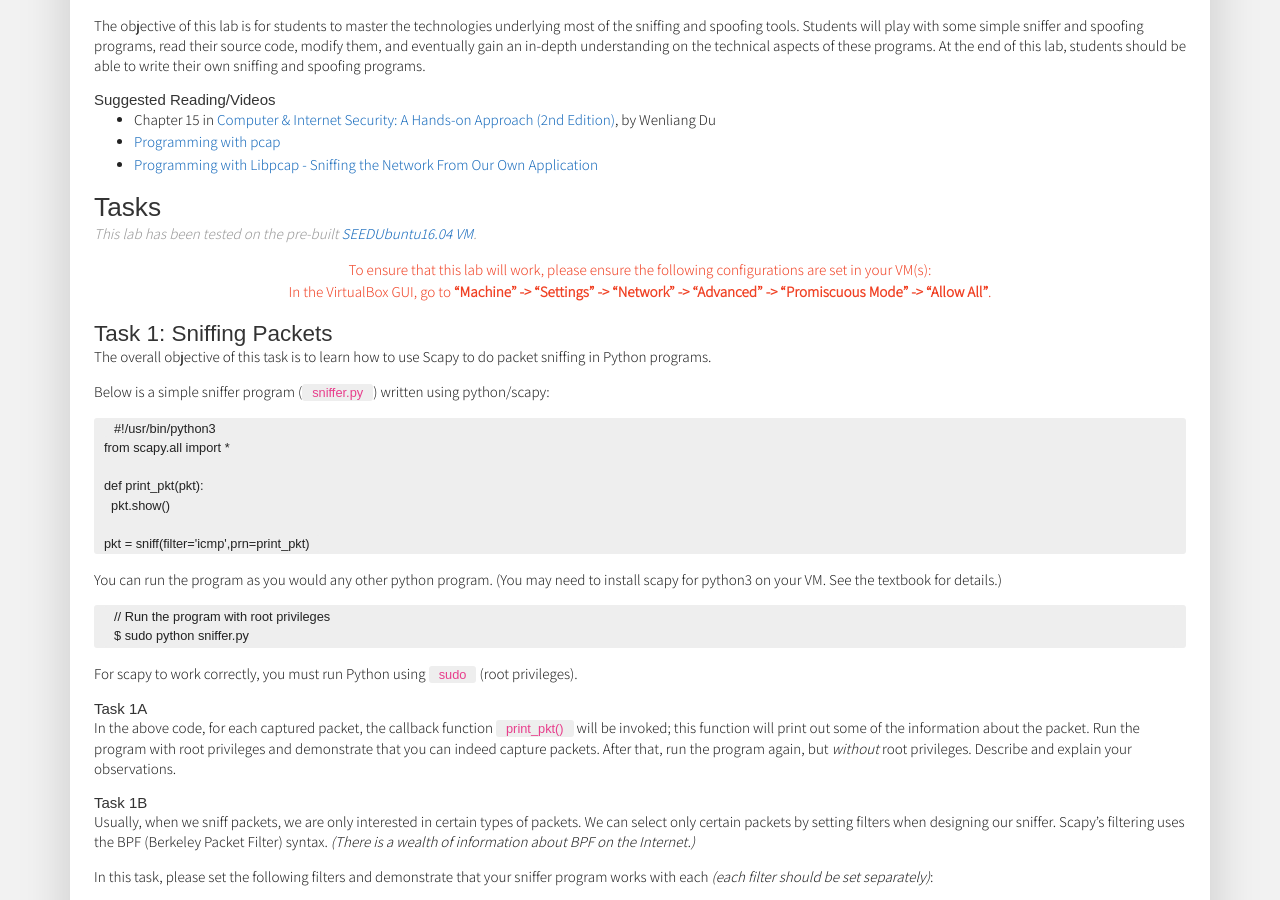
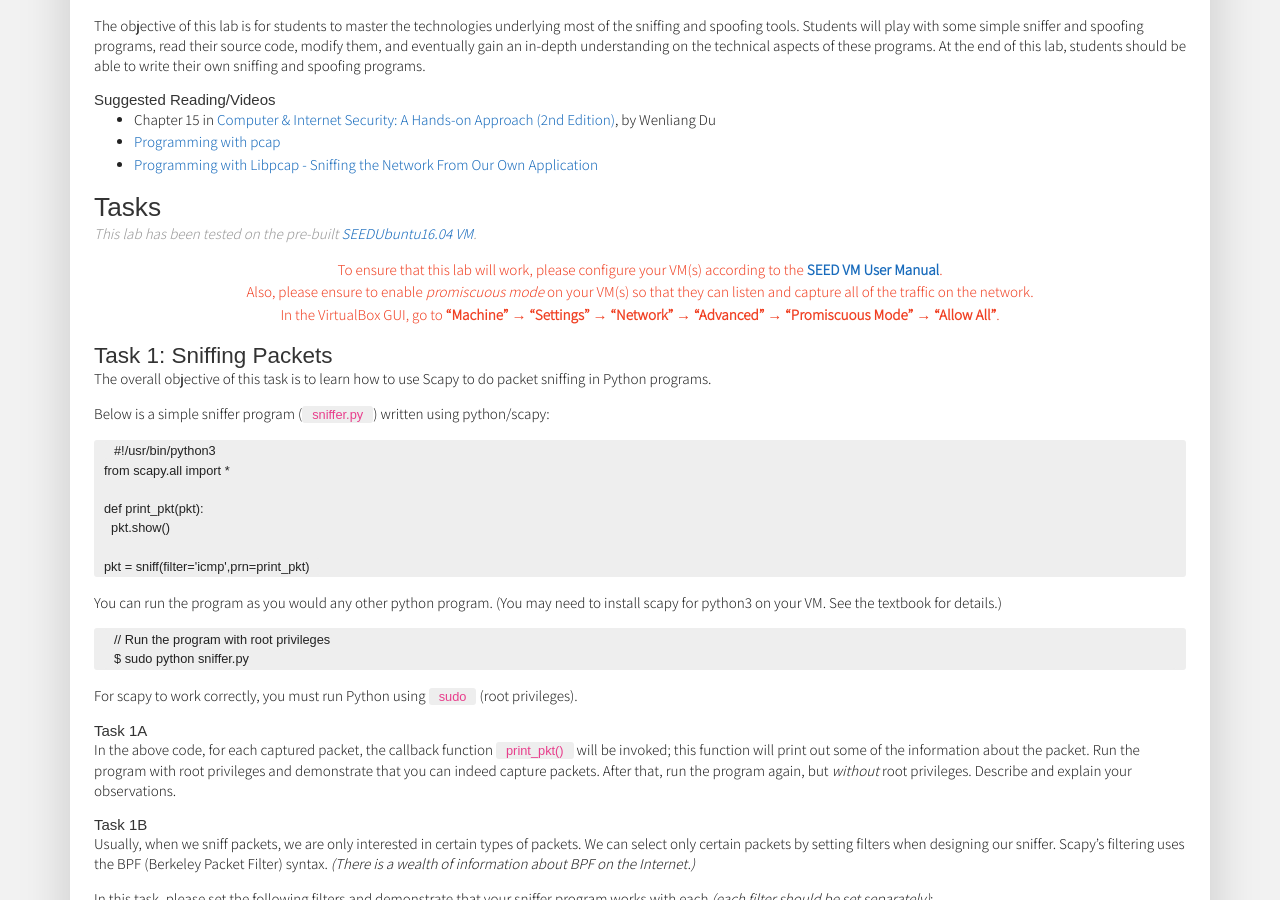
Before and after one commit to traviswpeters/cs476-2020-spring, a Jekyll site: the page built from labs/lab07.md, in a window 1280 px wide and 900 px high, scrolled down 465 px. Built offline with Jekyll 4.4.1, drawn with Linux system fonts in a browser that asks for light colours; nearby versions of some CDN libraries; some web fonts are replaced.

Commit message:
more clarifications around VM configuration for proper network setup - promiscuous mode

```diff
--- a/labs/lab07.md
+++ b/labs/lab07.md
@@ -38,9 +38,11 @@ This lab has been tested on the pre-built [SEEDUbuntu16.04 VM](https://seedsecur
 <!-- The complete description of tasks for this lab can be found in the PDF write-up: **[{{page.title}}]({{page.localurl}})**. -->
 
 <center class="mb-3 text-danger" markdown="span">
-To ensure that this lab will work, please ensure the following configurations are set in your VM(s):
+To ensure that this lab will work, please configure your VM(s) according to the [**SEED VM User Manual**]({{ site.baseurl }}/labs/SEEDVM_VirtualBoxManual.pdf).
 <br/>
-In the VirtualBox GUI, go to **"Machine" -> "Settings" -> "Network" -> "Advanced" -> "Promiscuous Mode" -> "Allow All"**.
+Also, please ensure to enable _promiscuous mode_ on your VM(s) so that they can listen and capture all of the traffic on the network.
+<br/>
+In the VirtualBox GUI, go to **"Machine" &rarr; "Settings" &rarr; "Network" &rarr; "Advanced" &rarr; "Promiscuous Mode" &rarr; "Allow All"**.
 </center>
 
 #### Task 1: Sniffing Packets
```
Also changed, not shown: labs/lab08.md (+4 -2 lines).
